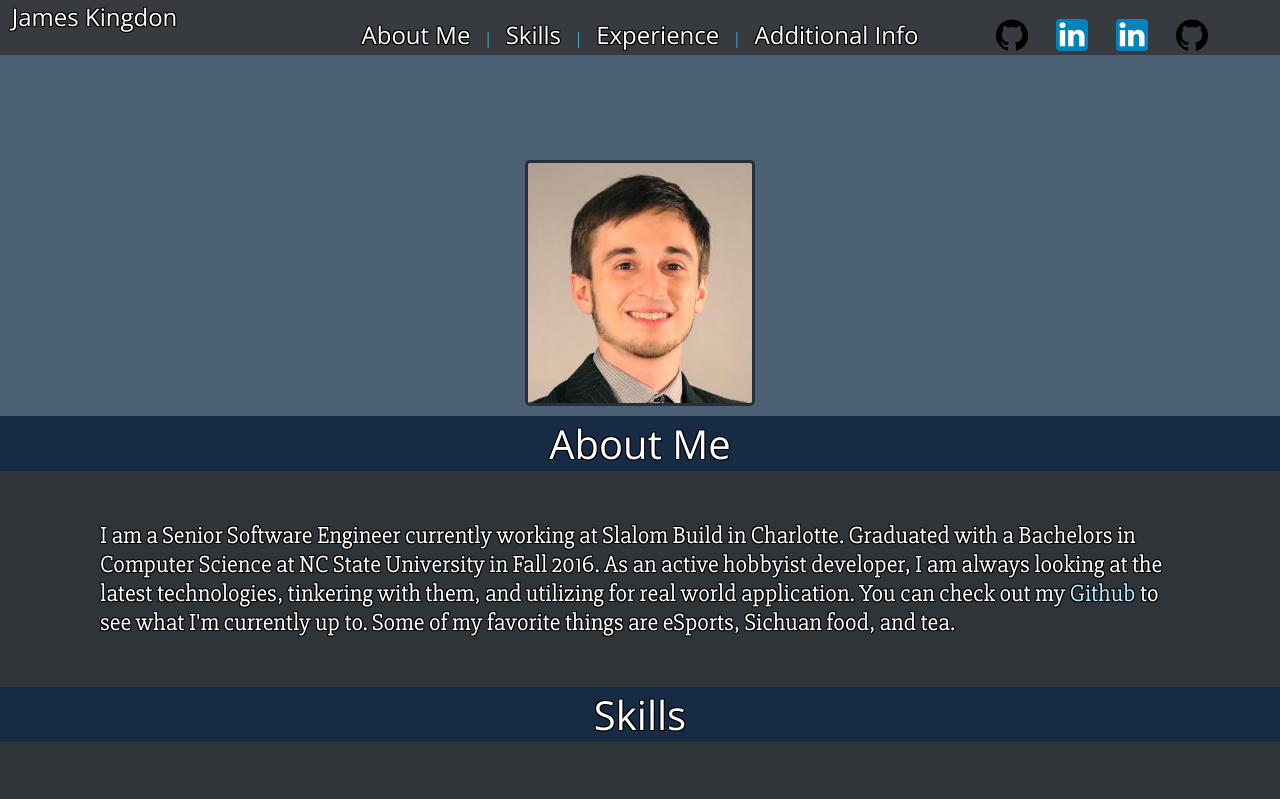
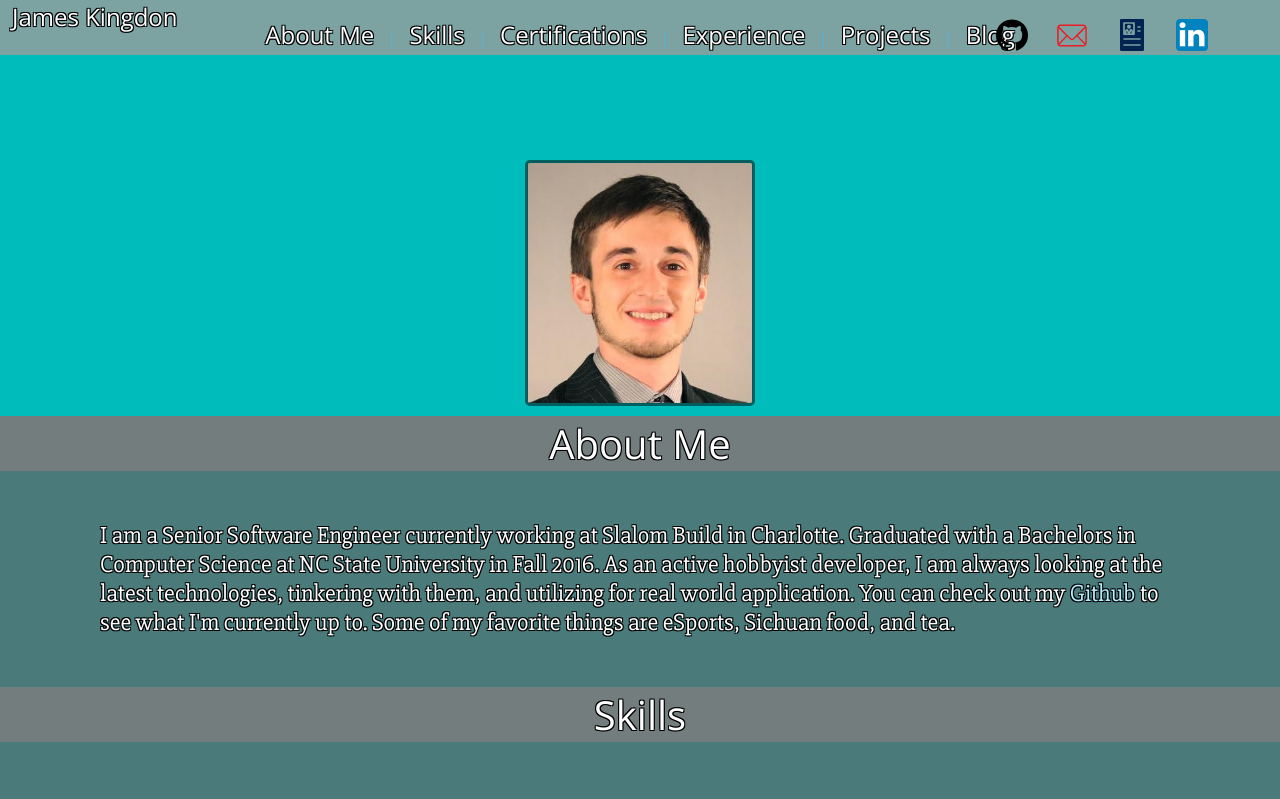
Before and after one commit to jkingd0n/jkingd0n.github.io, a plain HTML site: page index.html in a window 1280 px wide. Shown: the top 799 px of the page. Drawn offline with nearby package versions, Linux system fonts and the light colour scheme.

Commit message:
additional icons with descriptions

```diff
--- a/css/style.css
+++ b/css/style.css
@@ -162,7 +162,7 @@ body {
     width: 100%;
 }
 .banner {
-    background: rgba(50,50,50,.8);
+    background: rgba(155, 155, 155, 0.8);
     position: fixed;
     top: 50%;
     margin: auto;
@@ -182,7 +182,7 @@ body {
     text-shadow: -1px -1px black, 1px 1px black, -1px 1px black, 1px -1px black;
     font-weight: 400;
     font-size: 1.5em;
-    background-color: rgba(0, 35, 82, 0.5);
+    background-color: rgba(125, 125, 125, 0.8);
 }
 .myLanguagesText {
     color: rgba(0, 0, 0, .6);
@@ -192,7 +192,7 @@ body {
     font-size: 1.25em;
 }
 .myDivider {
-    background-color: rgba( 50, 50, 50, 1);
+    background: rgba(155, 155, 155, 0.8);
     border-color: rgba( 50, 50, 50, 1);
     height: 5px !important;
 }
@@ -231,7 +231,7 @@ body {
     color: rgb(227, 106, 90);
 }
 .info-block {
-    background-color: rgba(38, 38, 38, 0.75);
+    background-color: rgba(100, 100, 100, 0.75);
 }
 
 .skills-details {
@@ -239,7 +239,7 @@ body {
 }
 
 .background {
-    background-color: rgb(75, 96, 116);
+    background-color: rgb(0, 189, 188);
 }
 @keyframes banner-intro {
     from { top: 50%; }
--- a/index.html
+++ b/index.html
@@ -23,16 +23,20 @@
                 <span style="color: rgb(73, 187, 237);">|</span>
                 <a class="nav" href="#skills">Skills</a>
                 <span style="color: rgb(73, 187, 237);">|</span>
+                <a class="nav" href="#certifications">Certifications</a>
+                <span style="color: rgb(73, 187, 237);">|</span>
                 <a class="nav" href="#experience">Experience</a>
                 <span style="color: rgb(73, 187, 237);">|</span>
-                <a class="nav" href="#additionalInfo">Additional Info</a>
+                <a class="nav" href="#projects">Projects</a>
+                <span style="color: rgb(73, 187, 237);">|</span>
+                <a class="nav" href="#additionalInfo">Blog</a>
             </div>
         </span>
         <span class="icons clearfix">
-            <a href="https://github.com/ch1pch4p" target="_blank"><img src="images/github-icon.svg"></a>
-            <a href="https://www.linkedin.com/in/michaeljameskingdon/" target="_blank"><img src="images/linkedin-512.png"></a>
-            <a href="https://drive.google.com/file/d/1Uw6CdRMySN1M99r8C-_KaIptRKKxcsOB/view?usp=sharing" target="_blank"><img src="images/linkedin-512.png"></a>
-            <a href="mailto:kingdon909@gmail.com"><img src="images/github-icon.svg"></a>
+            <a class="icon" href="https://github.com/ch1pch4p" target="_blank" title="My Github profile"><img src="images/github-icon.svg"></a>
+            <a class="icon" href="mailto:kingdon909@gmail.com" title="Shoot me an email!"><img src="images/mail-icon.svg"></a>
+            <a class="icon" href="https://drive.google.com/file/d/1Uw6CdRMySN1M99r8C-_KaIptRKKxcsOB/view?usp=sharing" target="_blank" title="My latest resume"><img src="images/resume-icon.svg"></a>
+            <a class="icon" href="https://www.linkedin.com/in/michaeljameskingdon/" target="_blank" title="My LinkedIn profile"><img src="images/linkedin-512.png"></a>
         </span>
     </div>
 
@@ -72,6 +76,7 @@
                     <div>Angular</div>
                     <div>Flask</div>
                 </div>
+
                 <div class="skills-details">
                     <div class="subsection-header">Methodologies</div>
                     <div>Object-Oriented Programming</div>
@@ -82,6 +87,16 @@
                 </div>
             </div>
         </div>
+
+        <a id='certifications' class="banner-padding"><div class="banner-padding"></div></a>
+        <div class="info-block">
+            <div class="myHeadingText">Certifications</div>
+            <div class="flex-item info-text" align="center">
+                <div>AWS Solutions Architect Associate</div>
+                <div>AWS Developer Associate</div>
+            </div>
+        </div>
+
         <a id='experience' class="banner-padding"><div class="banner-padding"></div></a>
         <div class="info-block">
             <div class="myHeadingText">Experience</div>
@@ -121,12 +136,21 @@
                 </div>
             </div>
         </div>
+
+        <a id='projects' class="banner-padding"><div class="banner-padding"></div></a>
+        <div class="info-block">
+            <div class="myHeadingText">Projects</div>
+            <div class="flex-item info-text" align="center">
+                <div>TBD</div>
+            </div>
+        </div>
+
         <a id='additionalInfo' class="banner-padding"><div class="banner-padding"></div></a>
         <div class="info-block" style="padding-bottom: 47px;">
             <div class="myHeadingText">Blog</div>
-            <span class="flex-item" align="center">
-                Lorem ipsum dolor sit amet, consectetur adipiscing elit, sed do eiusmod tempor incididunt ut labore et dolore magna aliqua. Ut enim ad minim veniam, quis nostrud exercitation ullamco laboris nisi ut aliquip ex ea commodo consequat. Duis aute irure dolor in reprehenderit in voluptate velit esse cillum dolore eu fugiat nulla pariatur.
-            </span>
+            <div class="flex-item info-text" align="center">
+                <div>TBD</div>
+            </div>
         </div>
     </div>
 
```
Also changed, not shown: images/mail-icon.svg (added), images/resume-icon.svg (added). Lines whose indentation alone changed are shown as unchanged.
